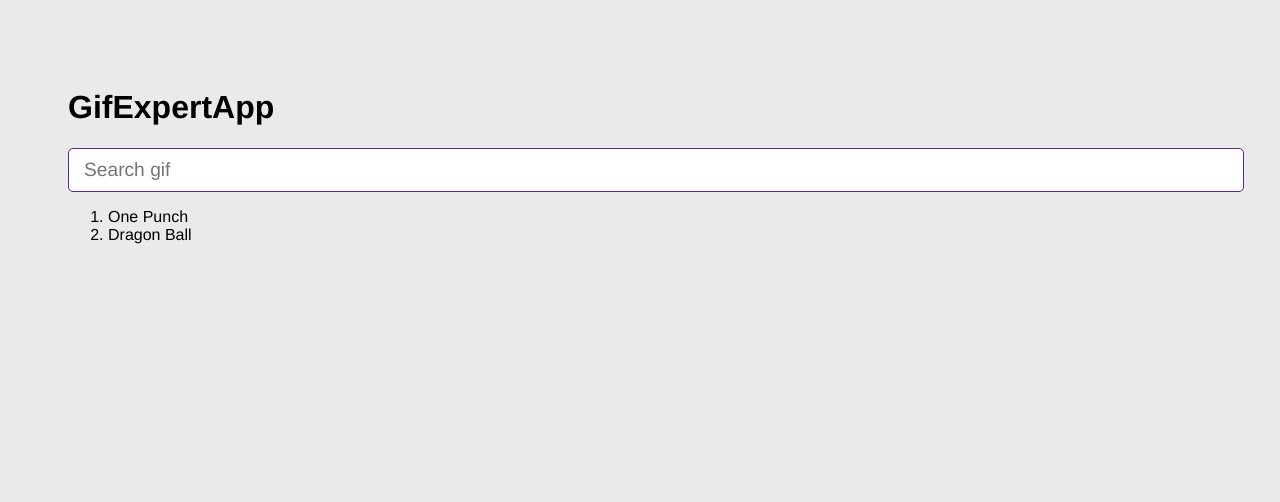
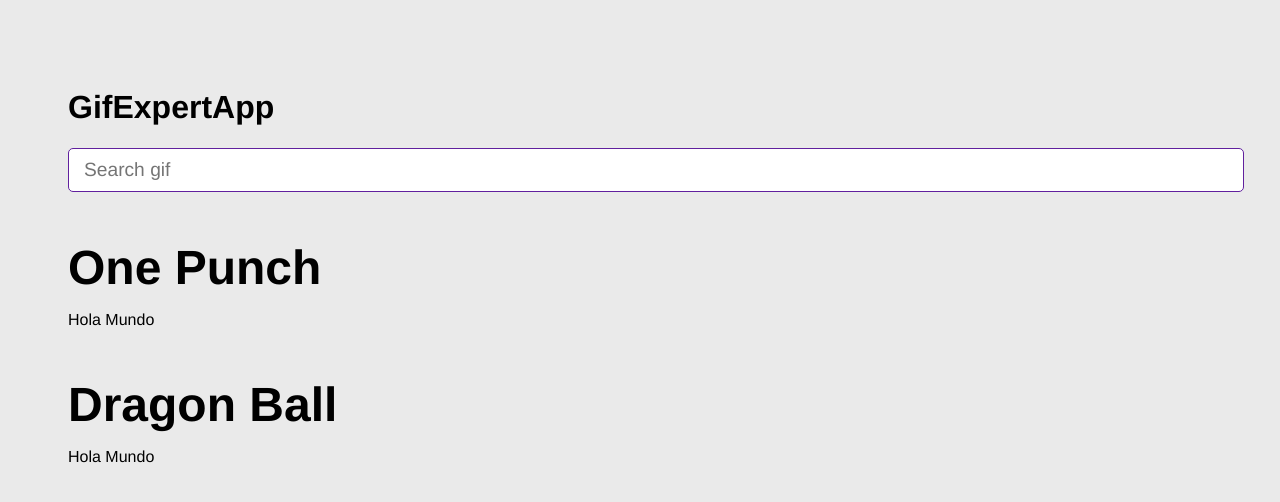
Before and after one commit to cotamo1901/gif-expert-app, a React (Vite) app: page / in a window 1280 px wide. Shown: the top 502 px of the page. Built offline with nearby package versions, Linux system fonts and the light colour scheme.

Commit message:
se va agregar los gifs

```diff
--- a/src/GifExpertApp.jsx
+++ b/src/GifExpertApp.jsx
@@ -1,10 +1,15 @@
 import { useState } from "react";
 import { AddCategory } from "./components/AddCategory";
+import { GifGrid } from "./components/GifGrid";
 
 export const GifExpertApp = () => {
   const [categories, setCategories] = useState(["One Punch", "Dragon Ball"]);
 
   const onAddCategory = (onNewCategory) => {
+    if (categories.includes(onNewCategory)) {
+      return;
+    }
+
     setCategories([onNewCategory, ...categories]);
 
     // setCategories(cat=>[...cat,'Naruto'])
@@ -12,23 +17,26 @@ export const GifExpertApp = () => {
 
   return (
     <>
-      {/* titulo */}
       <h1>GifExpertApp</h1>
-      {/*Input */}
+
       <AddCategory
-        // setCategories={setCategories}
+
+
         onNewCategory={onAddCategory}
       />
 
-      {/*Listado de Gif */}
-      {/* <button onClick={onAddCategory}>Add</button> */}
 
-      <ol>
-        {categories.map((category) => {
-          return <li key={category}>{category}</li>;
-        })}
-      </ol>
-      {/* Gif Item*/}
+        {categories.map((category) => (
+           <GifGrid
+           key={category}
+           category={category}
+
+           />
+          )
+        )
+        }
+
+
     </>
   );
 };
--- /dev/null
+++ b/src/components/GifGrid.jsx
@@ -0,0 +1,11 @@
+export const GifGrid = ({category}) => {
+
+
+
+    return (
+    <>
+      <h3>{category}</h3>
+      <p>Hola Mundo</p>
+    </>
+  );
+};
```
